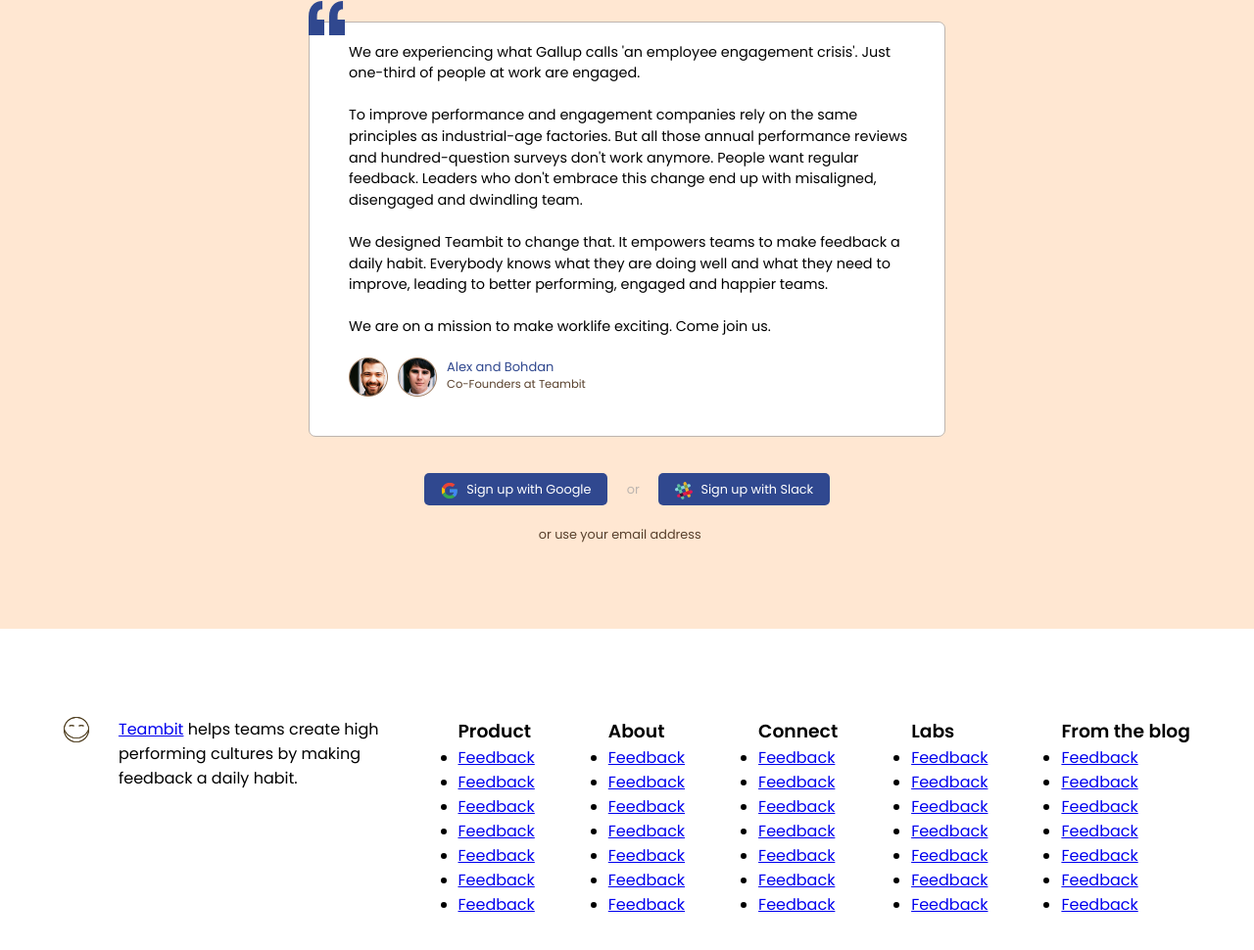
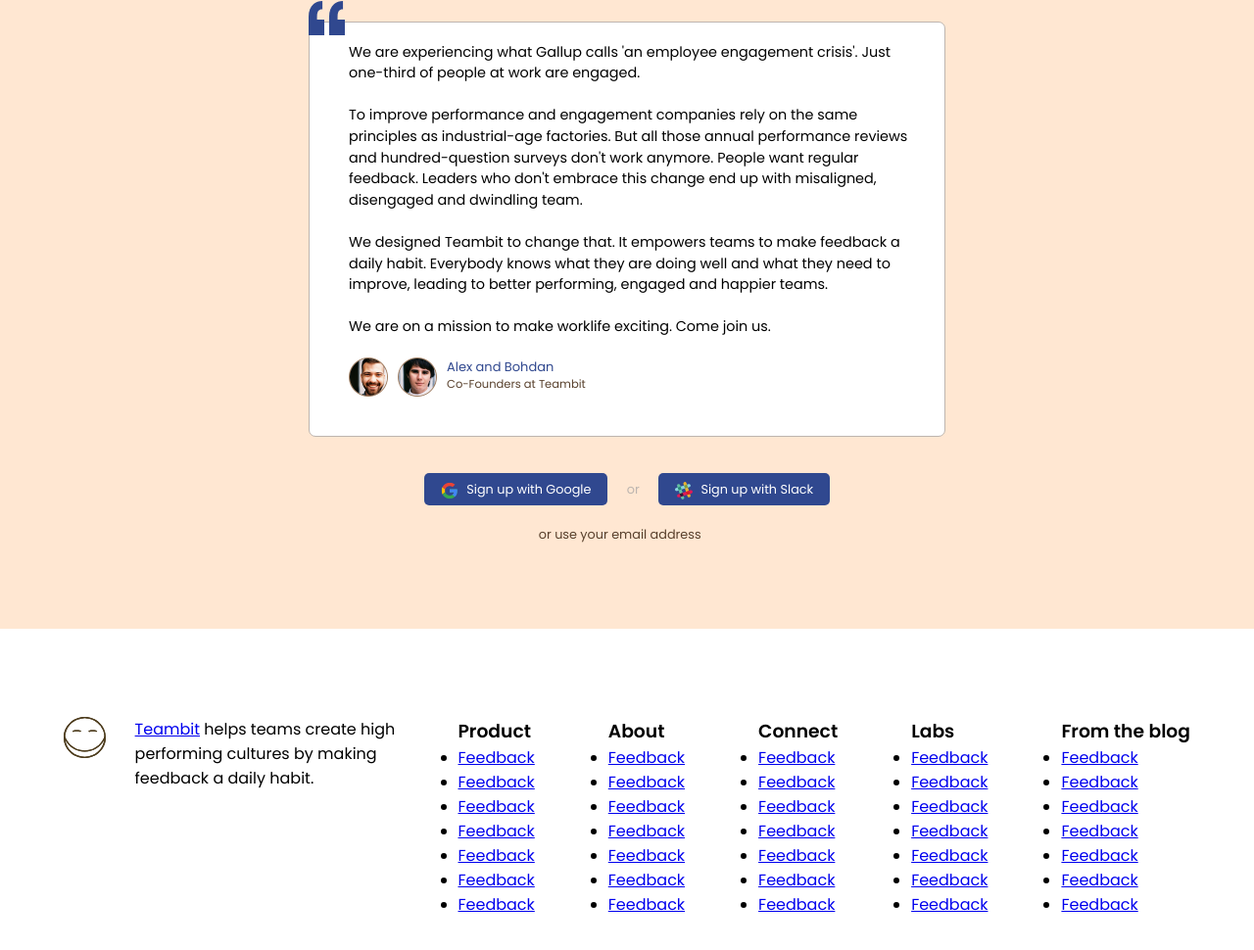
Before and after one commit to marcocarone/node-sass-teambit, a website: page index.html in a window 1280 px wide. Shown: the part 5493-6463 px from the top of the page at 98% size. Drawn offline with nearby package versions, Linux system fonts and the light colour scheme.

Commit message:
inizio footer

```diff
--- a/src/scss/partials/_footer.scss
+++ b/src/scss/partials/_footer.scss
@@ -1,3 +1,6 @@
+footer {
+  padding: 0 25px;
+
   .footer__wrapper {
     max-width: 1150px;
     display: flex;
@@ -10,17 +13,20 @@
       display: flex;
       align-items: flex-start;
       flex-basis: 35%;
+
       img {
-      width: 50px;
+        width: 100px;
+      }
 
-    }
       p {
-      padding: 0 30px ;
+        margin: 0 30px;
       }
     }
+
     .box__link__wrapper {
       display: flex;
       justify-content: space-between;
       flex-basis: 65%;
     }
   }
+}
```
Also changed, not shown: public/css/style.css. Lines whose indentation alone changed are shown as unchanged.
